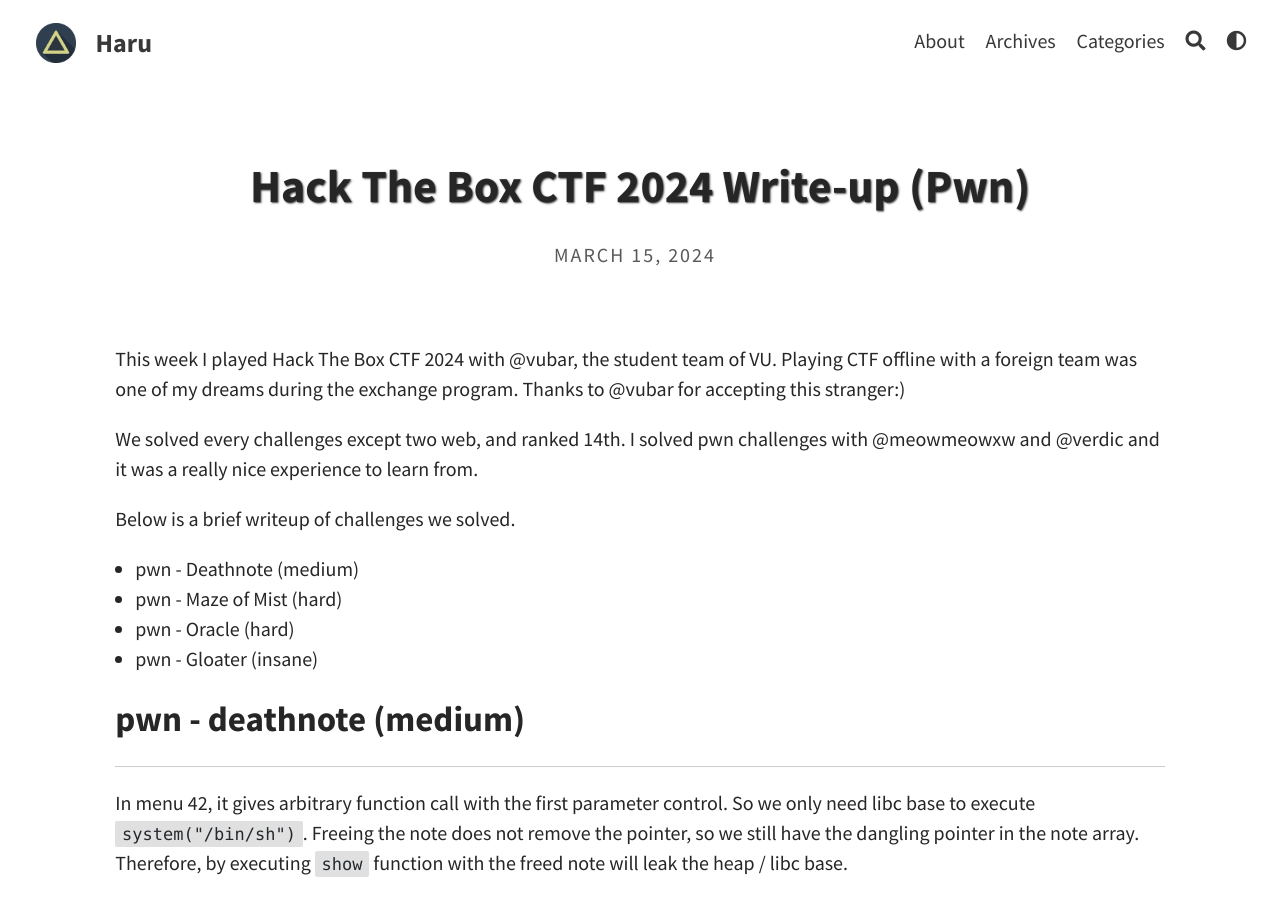
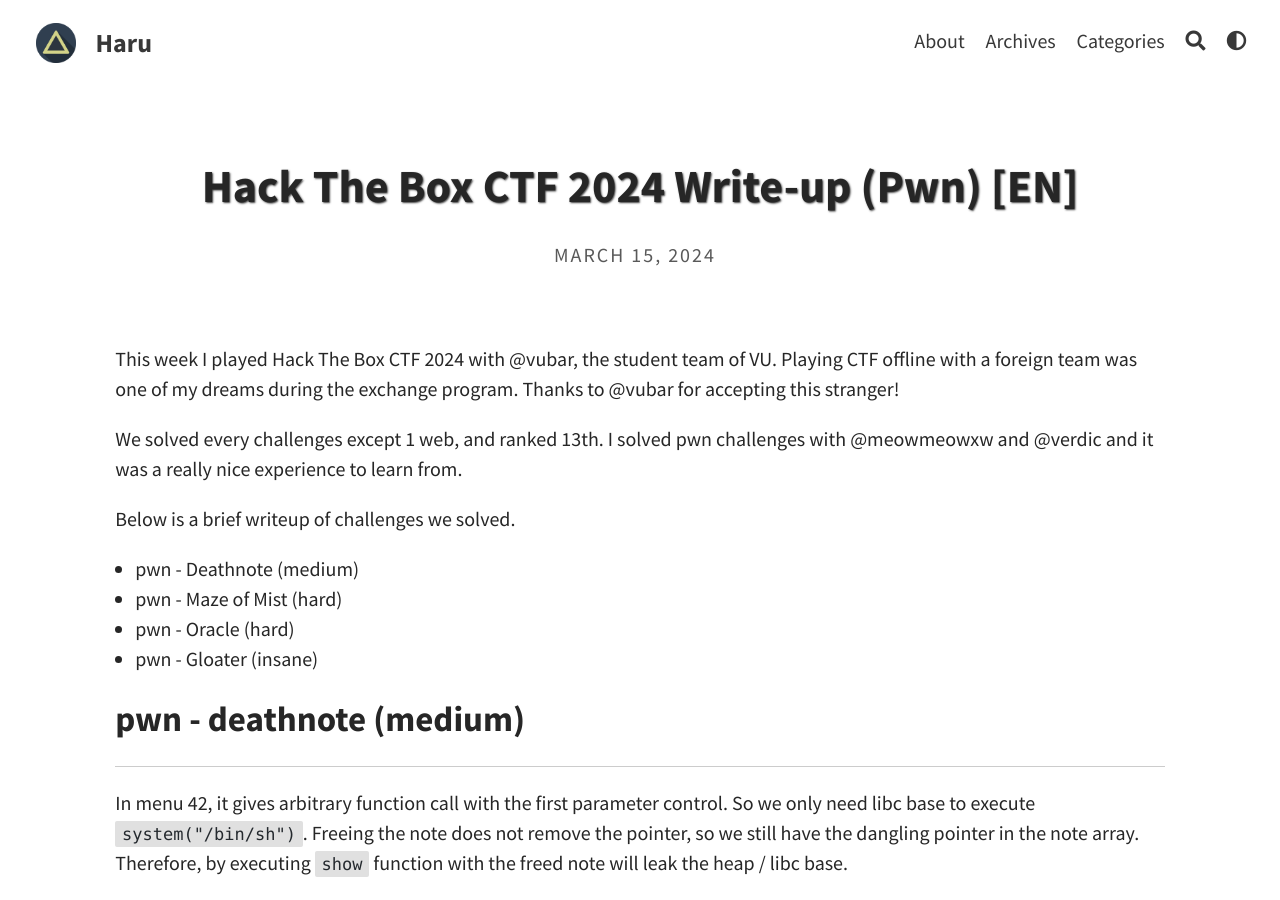
Before and after one commit to hareh4ru/hareh4ru.github.io, a Jekyll site: the page built from _posts/2024-03-15-Hack-The-Box-CTF-2024.md, in a window 1280 px wide and 900 px high. Built offline with Jekyll 4.4.1, drawn with Linux system fonts in a browser that asks for light colours; a script that is not in the unit is left out; comment, search, counter and statistics services are not loaded; some of the changed text lies outside the part shown.

Commit message:
Update 2024-03-15-Hack-The-Box-CTF-2024.md

```diff
--- a/_posts/2024-03-15-Hack-The-Box-CTF-2024.md
+++ b/_posts/2024-03-15-Hack-The-Box-CTF-2024.md
@@ -4,11 +4,11 @@ layout: post
 category: pwn
 tags: HTB2024
 excerpt_separator: <!--more-->
-title: Hack The Box CTF 2024 Write-up (Pwn)
+title: 'Hack The Box CTF 2024 Write-up (Pwn) [EN]'
 ---
-This week I played Hack The Box CTF 2024 with @vubar, the student team of VU. Playing CTF offline with a foreign team was one of my dreams during the exchange program. Thanks to @vubar for accepting this stranger:)
+This week I played Hack The Box CTF 2024 with @vubar, the student team of VU. Playing CTF offline with a foreign team was one of my dreams during the exchange program. Thanks to @vubar for accepting this stranger!
 
-We solved every challenges except two web, and ranked 14th. I solved pwn challenges with @meowmeowxw and @verdic and it was a really nice experience to learn from.
+We solved every challenges except 1 web, and ranked 13th. I solved pwn challenges with @meowmeowxw and @verdic and it was a really nice experience to learn from.
 
 Below is a brief writeup of challenges we solved.
 
```
Also changed, not shown: other parts of _posts/2024-03-15-Hack-The-Box-CTF-2024.md (+2 -2 lines).
